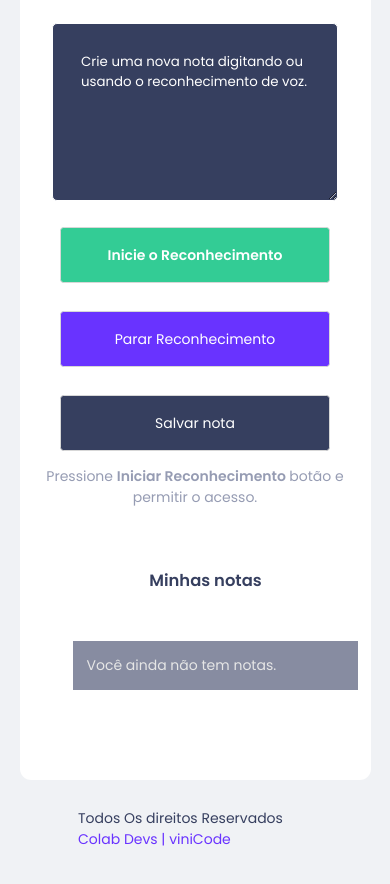
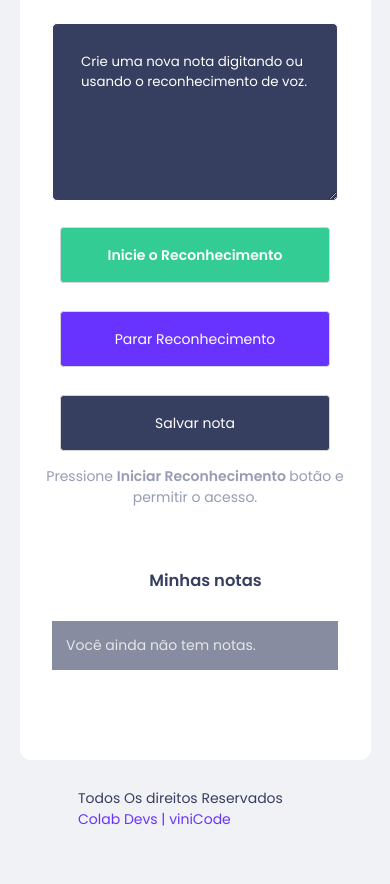
Before and after one commit to marcoscode404/App-conversorDeVoz, a plain HTML site: page index.html in a window 390 px wide. Shown: the part 846-1730 px from the top of the page. Drawn offline with nearby package versions, Linux system fonts and the light colour scheme; a script that the page names is missing.

Commit message:
corrigindo responsividade

```diff
--- a/styles.css
+++ b/styles.css
@@ -239,6 +239,8 @@ footer p > span {
 
 .app > ul {
 
+    margin: auto;
+    list-style: none;
     background-color: var(--);
     filter: brightness(0.9);
     width: min(70rem, 95%);
@@ -298,12 +300,6 @@ footer p > span {
     margin: 15px auto 60px;
 }
 
-#notes {
-    margin-left: 2rem;
-    padding-top: 20px;
-    list-style-type: none;
-
-}
 
 .note .header {
     font-size: 0.9em;
@@ -319,7 +315,7 @@ footer p > span {
 .note .delete-note,
 .note .listen-note {
     text-decoration: none;
-    margin-left: 15px;
+    margin-left: 1.5rem;
     color: var(--green);
 
 
```
